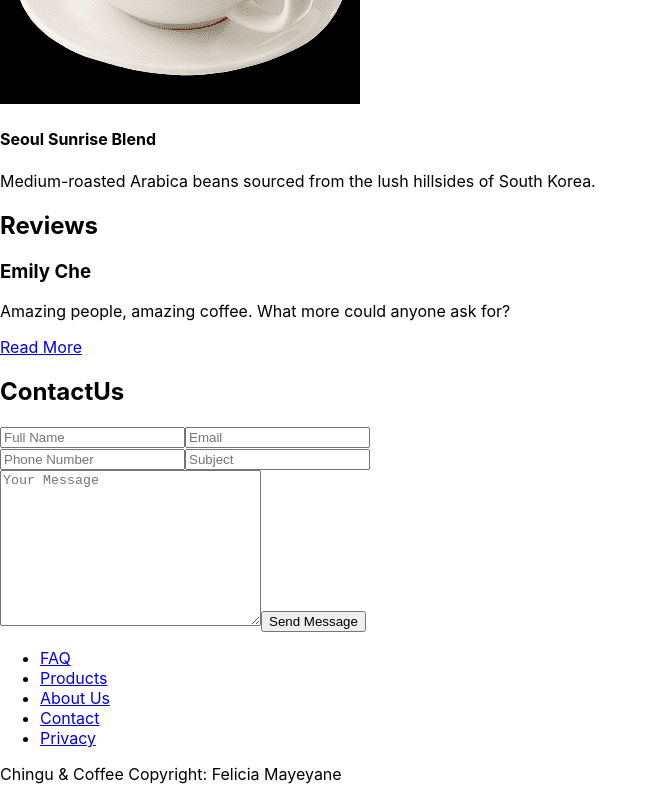
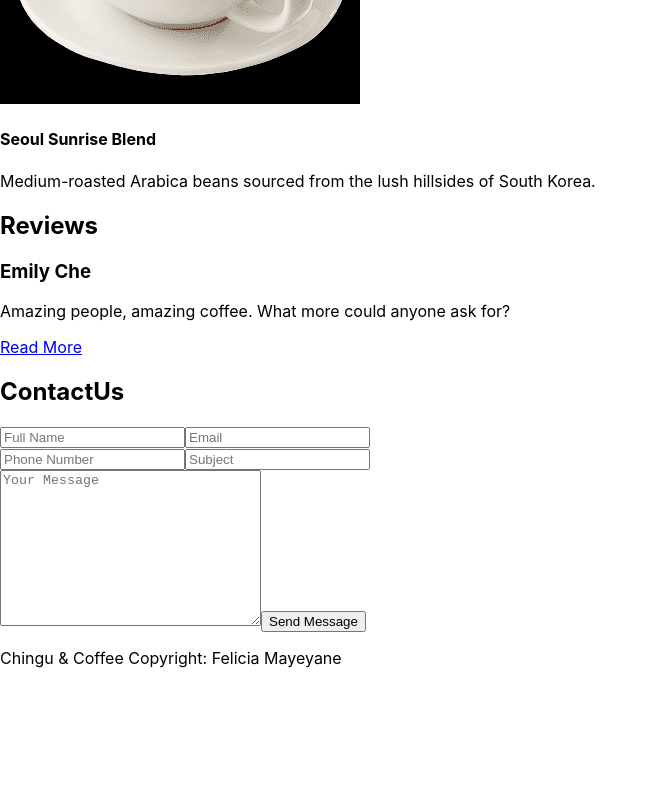
Before and after one commit to Felicia-Mayeyane/React-Chingu, a React (Create React App) app: page / in a window 1280 px wide. Shown: the part 617-1417 px from the top of the page, without its empty margins (0-658 px from the left). After the commit the page ends 1301 px from the top, so only its background shows below. Built offline with nearby package versions, Linux system fonts and the light colour scheme.

Commit message:
Update Footer.js

```diff
--- a/src/components/Footer.js
+++ b/src/components/Footer.js
@@ -9,13 +9,7 @@ function Footer() {
         <a href="#youtube"><i className='bx bxl-youtube'></i></a>
         <a href="#linkedin"><i className='bx bxl-linkedin-square'></i></a>
       </div>
-      <ul className="list">
-        <li><a href="#">FAQ</a></li>
-        <li><a href="#coffee">Products</a></li>
-        <li><a href="#about">About Us</a></li>
-        <li><a href="#contact">Contact</a></li>
-        <li><a href="#homee">Privacy</a></li>
-      </ul>
+
       <p className="copyright">Chingu & Coffee Copyright: Felicia Mayeyane</p>
     </footer>
   );
```
